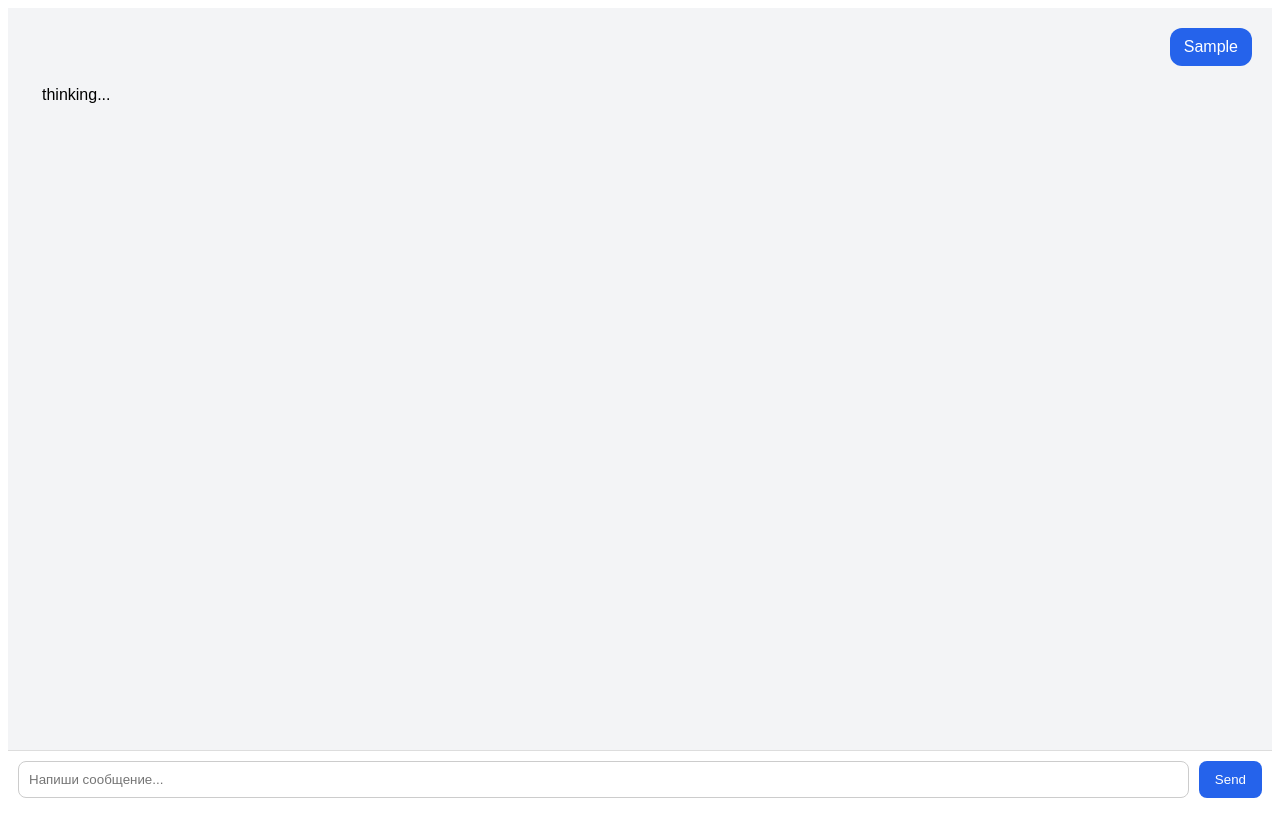
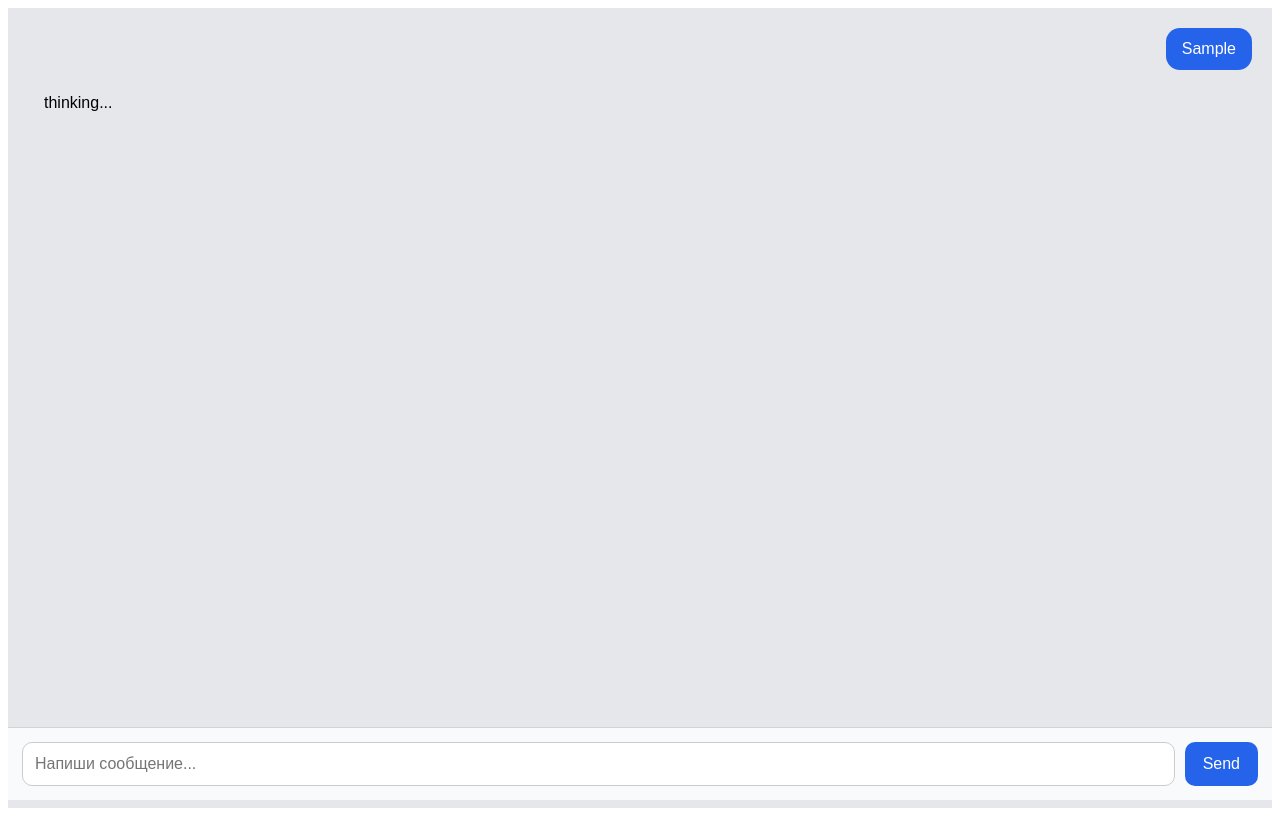
Before and after one commit to letomaneteo/CloudflareAI, a React (Vite) app: page / in a window 1280 px wide. Both pictures are taken after typing "Sample" into the empty fields and a click on the button "Send". Built offline with nearby package versions, Linux system fonts and the light colour scheme; no server answers.

Commit message:
Update App.jsx

```diff
--- a/src/App.jsx
+++ b/src/App.jsx
@@ -46,7 +46,8 @@ const data = await res.json();
               ...styles.bubble,
               alignSelf: m.role === "user" ? "flex-end" : "flex-start",
               background: m.role === "user" ? "#2563eb" : "#e5e7eb",
-              color: m.role === "user" ? "white" : "black"
+              color: m.role === "user" ? "white" : "#111",
+              fontSize: 16
             }}
           >
             {m.text}
@@ -83,41 +84,51 @@ const styles = {
     display: "flex",
     flexDirection: "column",
     fontFamily: "sans-serif",
-    background: "#f3f4f6"
+    background: "#e5e7eb"
   },
+
   chat: {
     flex: 1,
     padding: 20,
     display: "flex",
     flexDirection: "column",
-    gap: 10,
+    gap: 12,
     overflowY: "auto"
   },
+
   bubble: {
-    padding: "10px 14px",
-    borderRadius: 12,
-    maxWidth: "70%",
-    whiteSpace: "pre-wrap"
+    padding: "12px 16px",
+    borderRadius: 14,
+    maxWidth: "75%",
+    whiteSpace: "pre-wrap",
+    fontSize: 16
   },
+
   inputBar: {
     display: "flex",
-    padding: 10,
+    padding: 14,
     gap: 10,
-    background: "white",
-    borderTop: "1px solid #ddd"
+    background: "#f9fafb",
+    borderTop: "1px solid #d1d5db",
+    position: "sticky",
+    bottom: 0
   },
+
   input: {
     flex: 1,
-    padding: 10,
-    borderRadius: 8,
-    border: "1px solid #ccc"
+    padding: 12,
+    borderRadius: 10,
+    border: "1px solid #ccc",
+    fontSize: 16
   },
+
   button: {
-    padding: "10px 16px",
-    borderRadius: 8,
+    padding: "10px 18px",
+    borderRadius: 10,
     border: "none",
     background: "#2563eb",
     color: "white",
-    cursor: "pointer"
+    cursor: "pointer",
+    fontSize: 16
   }
 };
```
Lines whose indentation alone changed are shown as unchanged.
